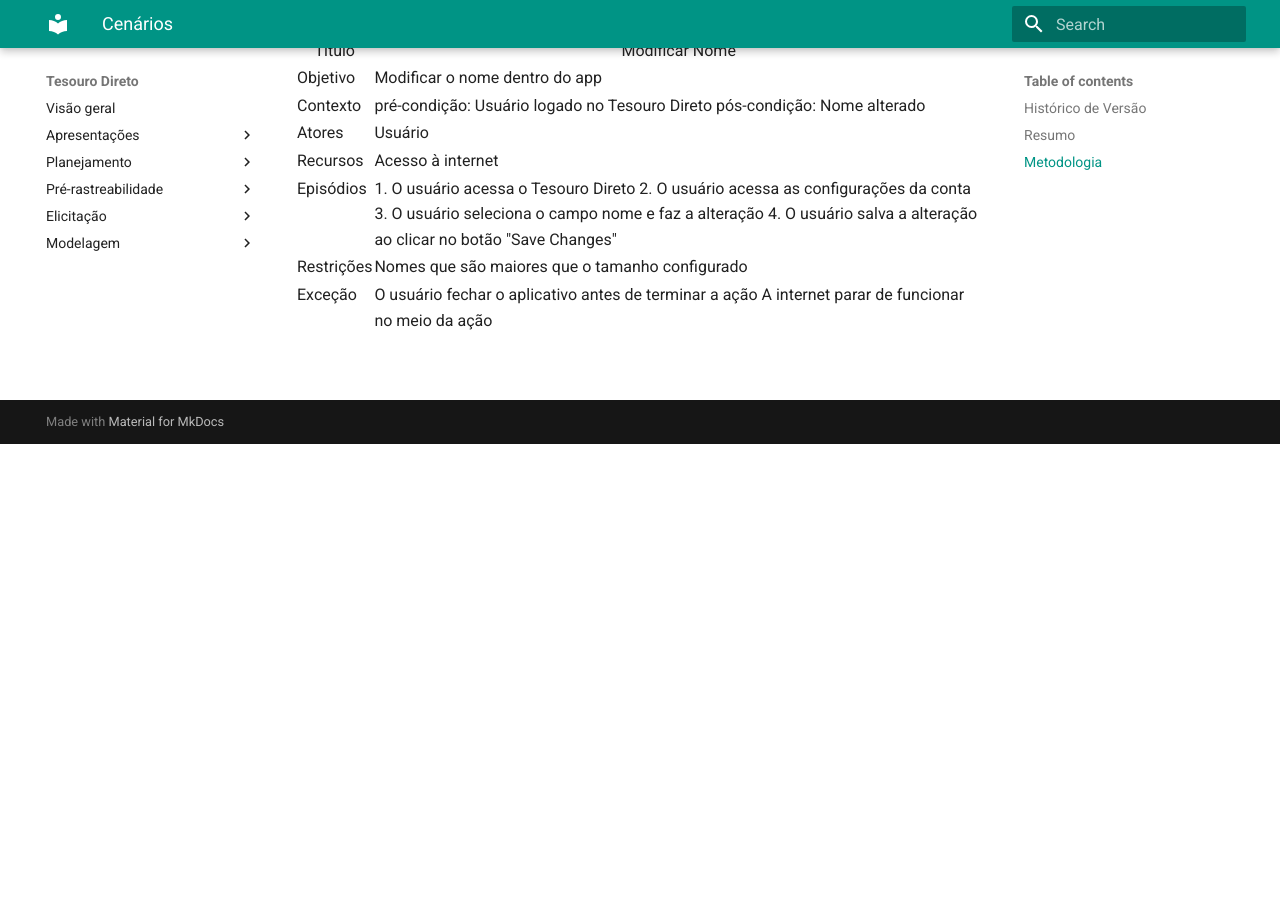
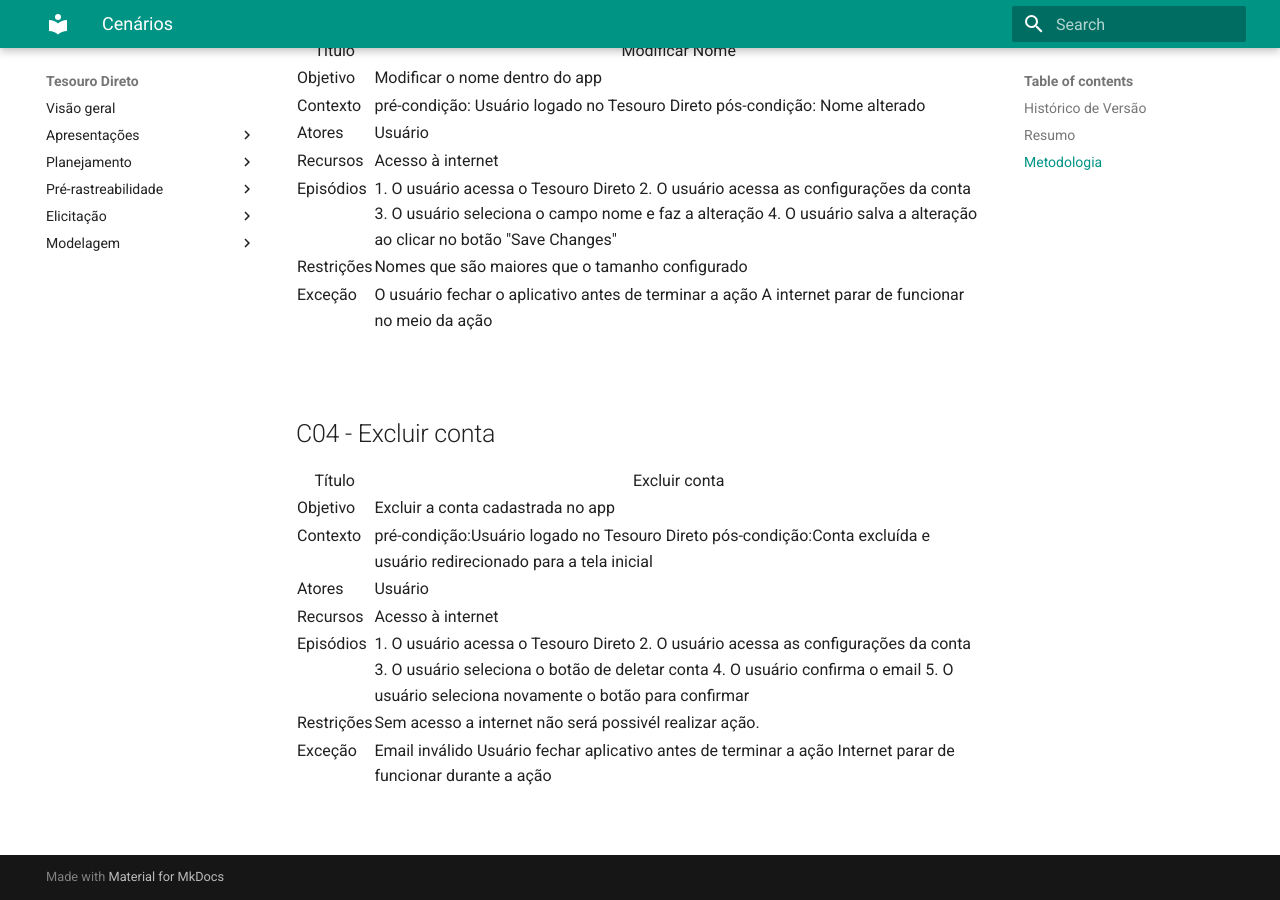
Before and after one commit to mibasFerraz/2021.1-TesouroDireto, an MkDocs documentation site: the page built from docs/modelagem/cenarios.md, in a window 1280 px wide and 900 px high, scrolled down 2323 px. Built offline with MkDocs 1.6.1 and Material for MkDocs 9.7.7, drawn with Linux system fonts in a browser that asks for light colours; before the commit the page ends 2767 px from its top, so only the background shows below that.

Commit message:
(#30) add c04

```diff
--- a/docs/modelagem/cenarios.md
+++ b/docs/modelagem/cenarios.md
@@ -231,3 +231,51 @@
     </tbody>
 </table>
 <br>
+
+## C04 - Excluir conta
+
+<table class="table table-striped border">
+    <thead>
+        <th>Título</th>
+        <th>Excluir conta</th>
+    </thead>
+    <tbody>
+        <tr>
+            <td>Objetivo</td>
+            <td>Excluir a conta cadastrada no app</td>
+        </tr>
+        <tr>
+            <td>Contexto</td>
+            <td>pré-condição:Usuário logado no Tesouro Direto
+                pós-condição:Conta excluída e usuário redirecionado para a tela inicial
+            </td>
+        </tr>
+        <tr>
+            <td>Atores</td>
+            <td>Usuário</td>
+        </tr>
+        <tr>
+            <td>Recursos</td>
+            <td>Acesso à internet</td>
+        </tr>
+        <tr>
+            <td>Episódios</td>
+            <td>1. O usuário acessa o Tesouro Direto
+            2. O usuário acessa as configurações da conta
+            3. O usuário seleciona o botão de deletar conta
+            4. O usuário confirma o email
+            5. O usuário seleciona novamente o botão para confirmar</td>
+        </tr>
+        <tr>
+            <td>Restrições</td>
+            <td>Sem acesso a internet não será possivél realizar ação.</td>
+        </tr>
+        <tr>
+            <td>Exceção</td>
+            <td>
+            Email inválido Usuário fechar aplicativo antes de terminar a ação Internet parar de funcionar durante a ação
+            </td>
+        </tr>
+    </tbody>
+</table>
+<br>
```
